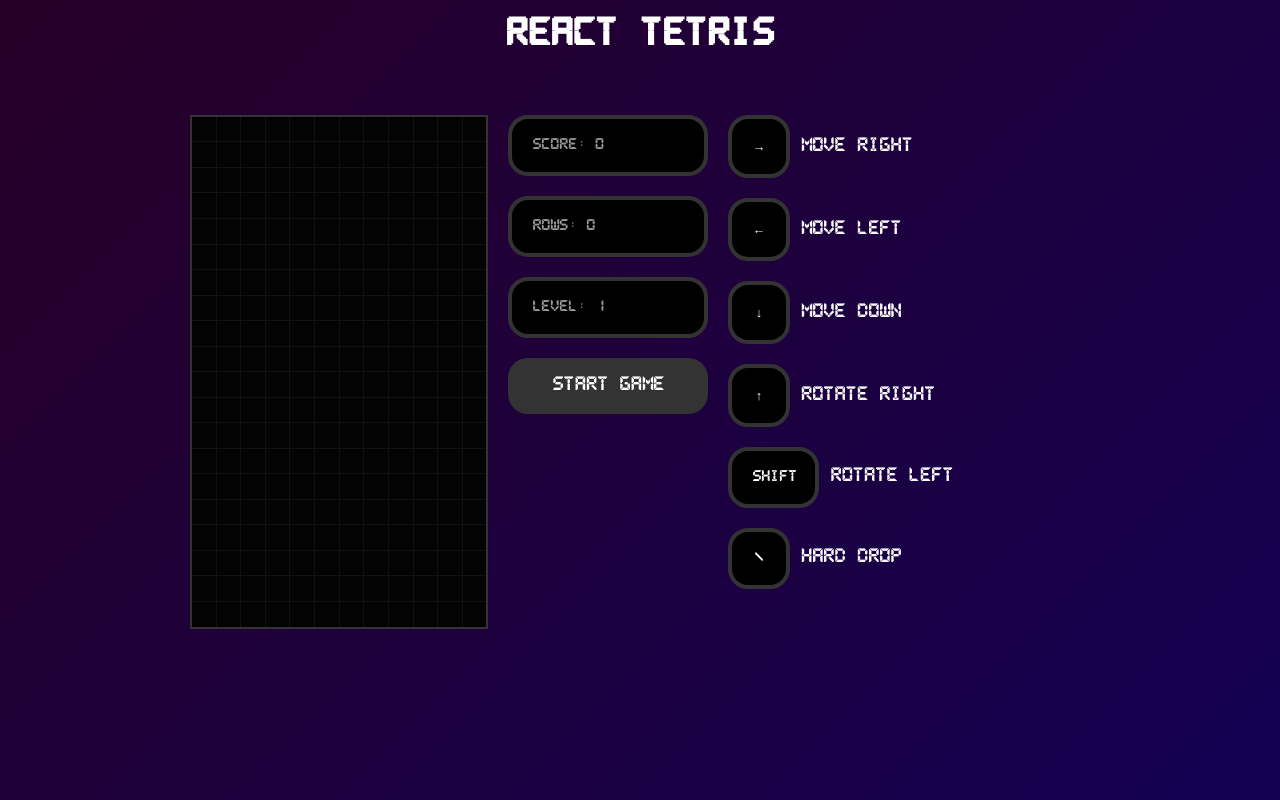
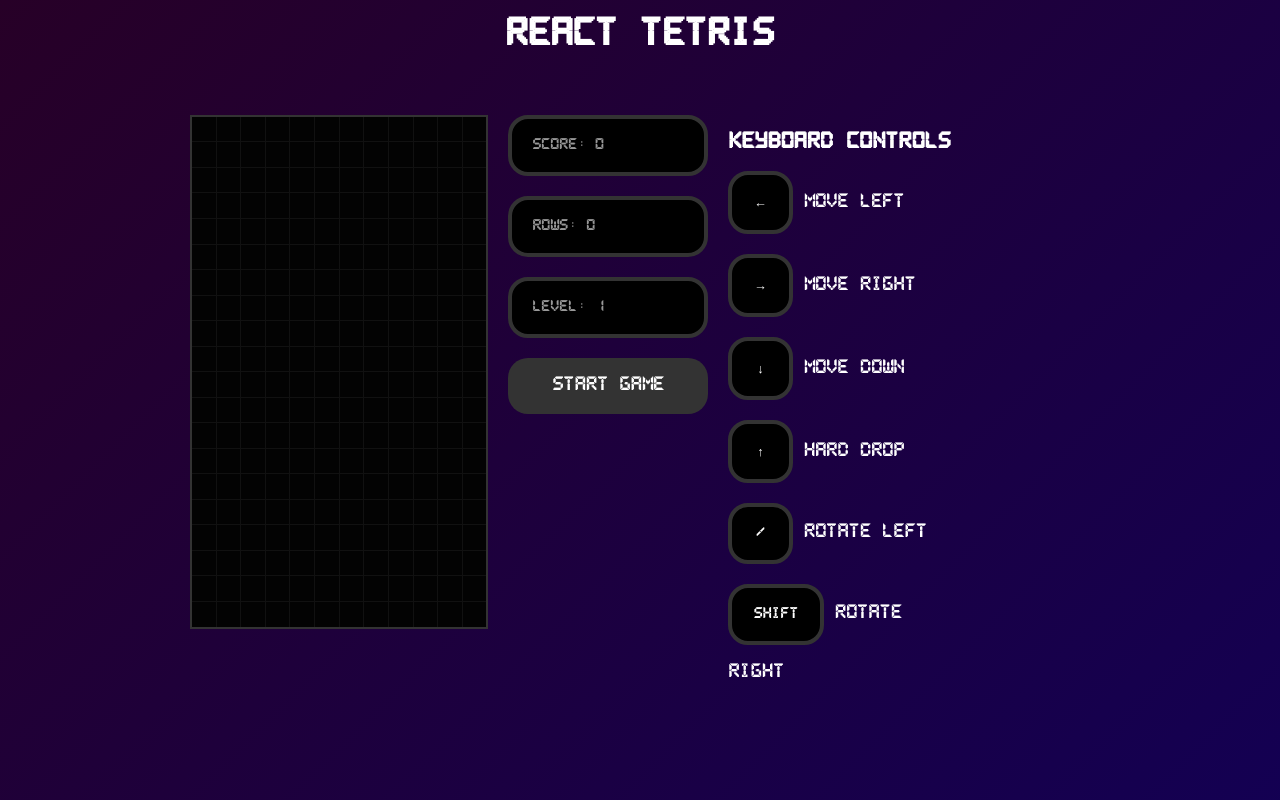
Before and after one commit to mekaala/react-tetris, a React (Create React App) app: page / in a window 1280 px wide. Built offline with nearby package versions, Linux system fonts and the light colour scheme.

Commit message:
added controls component for instructions

```diff
--- a/src/components/Controls.jsx
+++ b/src/components/Controls.jsx
@@ -3,12 +3,13 @@ import { StyledControls, StyledKeys, StyledShift} from './styles/StyledControls'
 
 const Controls = () => (
     <StyledControls>
+        <h3>Keyboard Controls</h3>
+        <StyledKeys>←</StyledKeys> Move Left<br/>
         <StyledKeys>→</StyledKeys> Move Right<br/>
-        <StyledKeys>←</StyledKeys> Move Left<br/>
         <StyledKeys>↓</StyledKeys> Move Down<br/>
-        <StyledKeys>↑</StyledKeys> Rotate Right<br/>
-        <StyledShift>shift</StyledShift> Rotate Left<br/>
-        <StyledKeys>\</StyledKeys> Hard Drop<br/>
+        <StyledKeys>↑</StyledKeys> Hard Drop<br/>
+        <StyledKeys>/</StyledKeys> Rotate Left<br/>
+        <StyledShift>shift</StyledShift> Rotate Right<br/>
     </StyledControls>
 );
 
```
